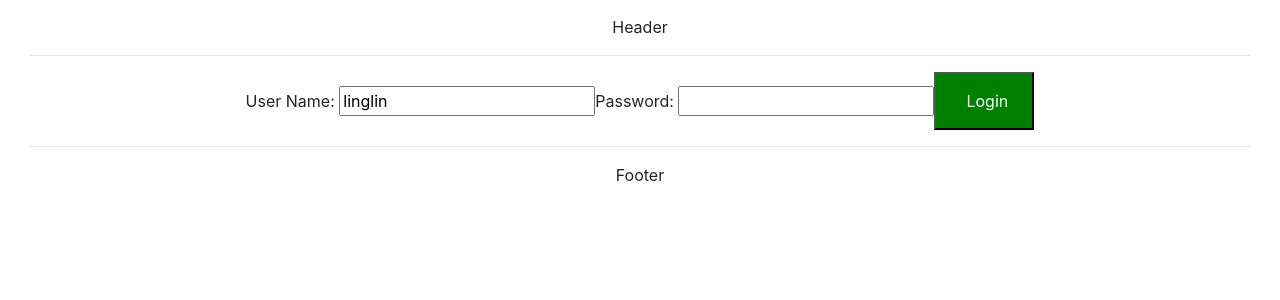
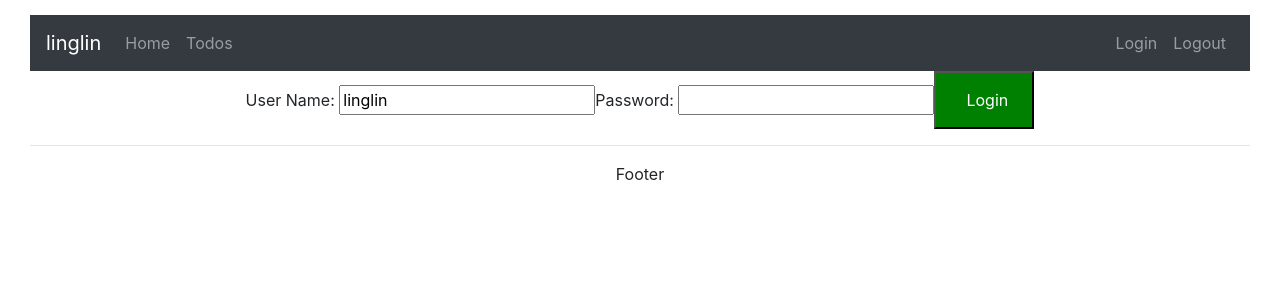
Before and after one commit to linlingaixuexi/TodoApp, a React (Create React App) app in the folder frontend/todo-app/: page / in a window 1280 px wide. Shown: the top 300 px of the page. Built offline with nearby package versions, Linux system fonts and the light colour scheme.

Commit message:
Customizing the header by adding a number of links

```diff
--- a/frontend/todo-app/src/components/todo/TodoApp.jsx
+++ b/frontend/todo-app/src/components/todo/TodoApp.jsx
@@ -29,9 +29,20 @@ class TodoApp extends Component {
 class HeaderComponent extends Component {
     render() {
         return (
-            <div>
-                Header <hr/>
-            </div>
+            <header>
+                <nav className = "navbar navbar-expand-md navbar-dark bg-dark">
+                    <div><a href = "http://www.linglin.com" className = "navbar-brand">linglin</a></div>
+                    <ul className = "navbar-nav">
+                        <li><Link className="nav-link" to = "/welcome/linglin">Home</Link></li>
+                        <li><Link className="nav-link" to = "/todos">Todos</Link></li>
+                    </ul>
+                    <ul className = "navbar-nav navbar-collapse justify-content-end">
+                        <li><Link className="nav-link" to = "/login">Login</Link></li>
+                        <li><Link className="nav-link" to = "/logout">Logout</Link></li>
+                    </ul>
+                </nav>
+            </header>
+
         )
     }
 }
```
